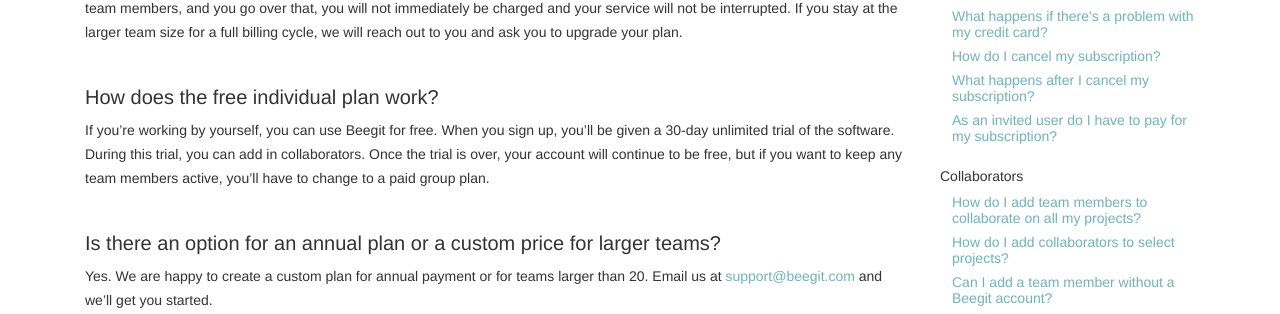
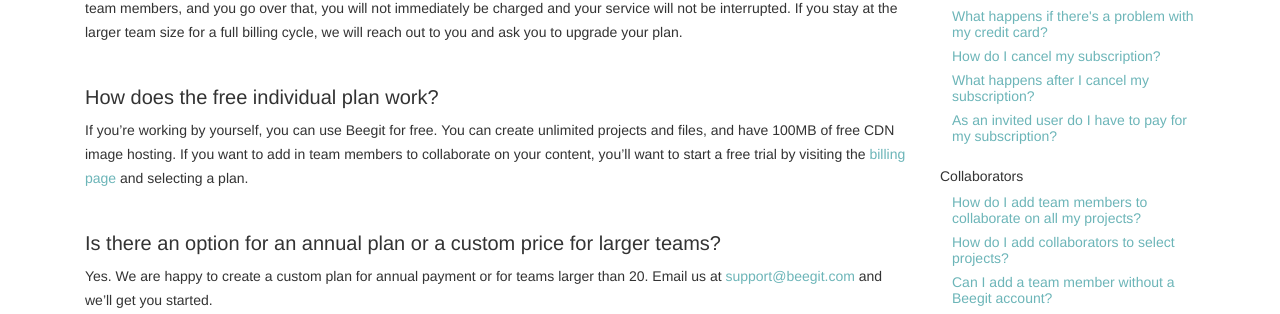
Before and after one commit to sancsoft/help.beegit.com, a Jekyll site: the page built from billing/_posts/2014-11-01-cost-structure.md, in a window 1280 px wide. Shown: the part 295-609 px from the top of the page. Built offline with Jekyll 4.4.1, drawn with Linux system fonts in a browser that asks for light colours; nearby versions of some CDN libraries; comment, search, counter and statistics services are not loaded.

Commit message:
Removed free trial language from individual plan

```diff
--- a/billing/_posts/2014-11-01-cost-structure.md
+++ b/billing/_posts/2014-11-01-cost-structure.md
@@ -18,7 +18,7 @@
 Every group plan comes with a soft cap on active team members. That means that if you have the Business plan, which allows for 10 team members, and you go over that, you will not immediately be charged and your service will not be interrupted. If you stay at the larger team size for a full billing cycle, we will reach out to you and ask you to upgrade your plan.
 
 ### How does the free individual plan work?
-If you're working by yourself, you can use Beegit for free. When you sign up, you'll be given a 30-day unlimited trial of the software. During this trial, you can add in collaborators. Once the trial is over, your account will continue to be free, but if you want to keep any team members active, you'll have to change to a paid group plan.
+If you're working by yourself, you can use Beegit for free. You can create unlimited projects and files, and have 100MB of free CDN image hosting. If you want to add in team members to collaborate on your content, you'll want to start a free trial by visiting the [billing page](https://beegit.com/settings/billing) and selecting a plan.
 
 ### Is there an option for an annual plan or a custom price for larger teams?
 Yes. We are happy to create a custom plan for annual payment or for teams larger than 20. Email us at [support@beegit.com](mailto:support@beegit.com) and we'll get you started.
```
